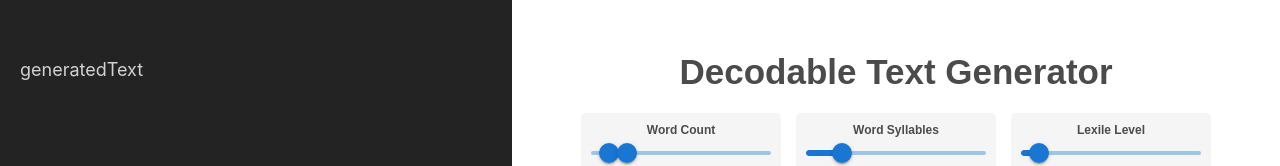
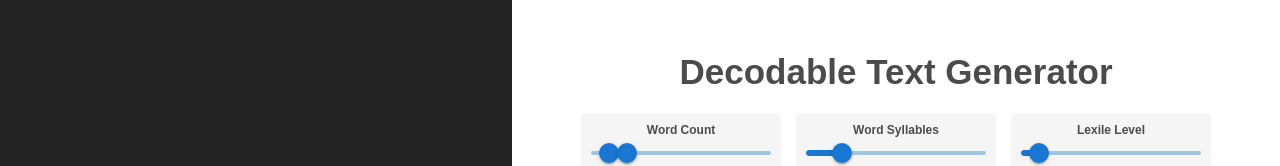
Before and after one commit to sAbhay/features-pet, a React (Create React App) app in the folder frontend/: page / in a window 1280 px wide. Shown: the top 166 px of the page. Built offline with nearby package versions, Linux system fonts and the light colour scheme.

Commit message:
showing newlines

```diff
--- a/frontend/src/App.js
+++ b/frontend/src/App.js
@@ -162,7 +162,7 @@ function App() {
     <div className="App">
       <aside className='sidemenu'>
         <div className='generated-text' style={{whiteSpace: "pre-wrap"}}>
-          generatedText
+          {generatedText}
           <Loading loading = {textLoading}/>
         </div>
       </aside>
```
